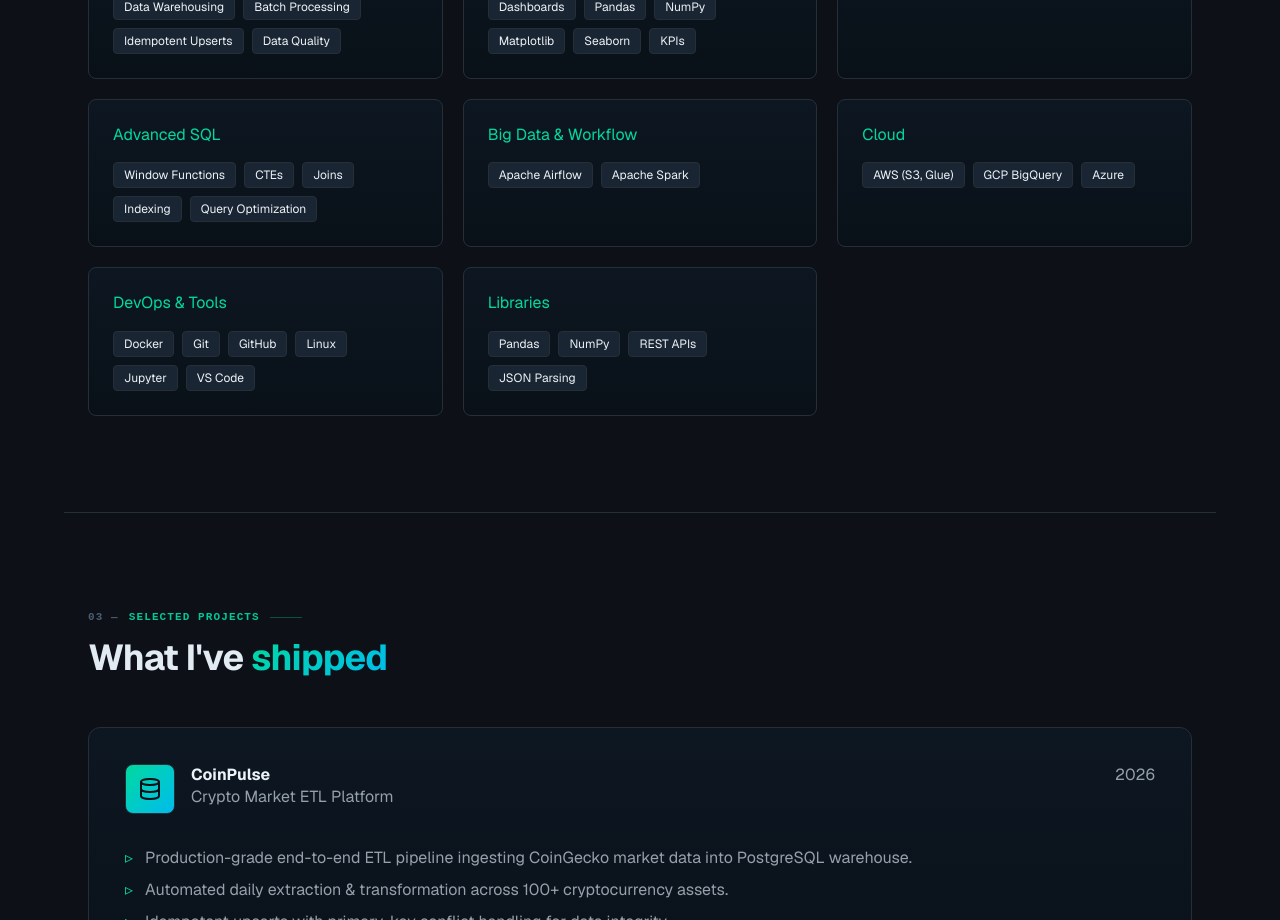
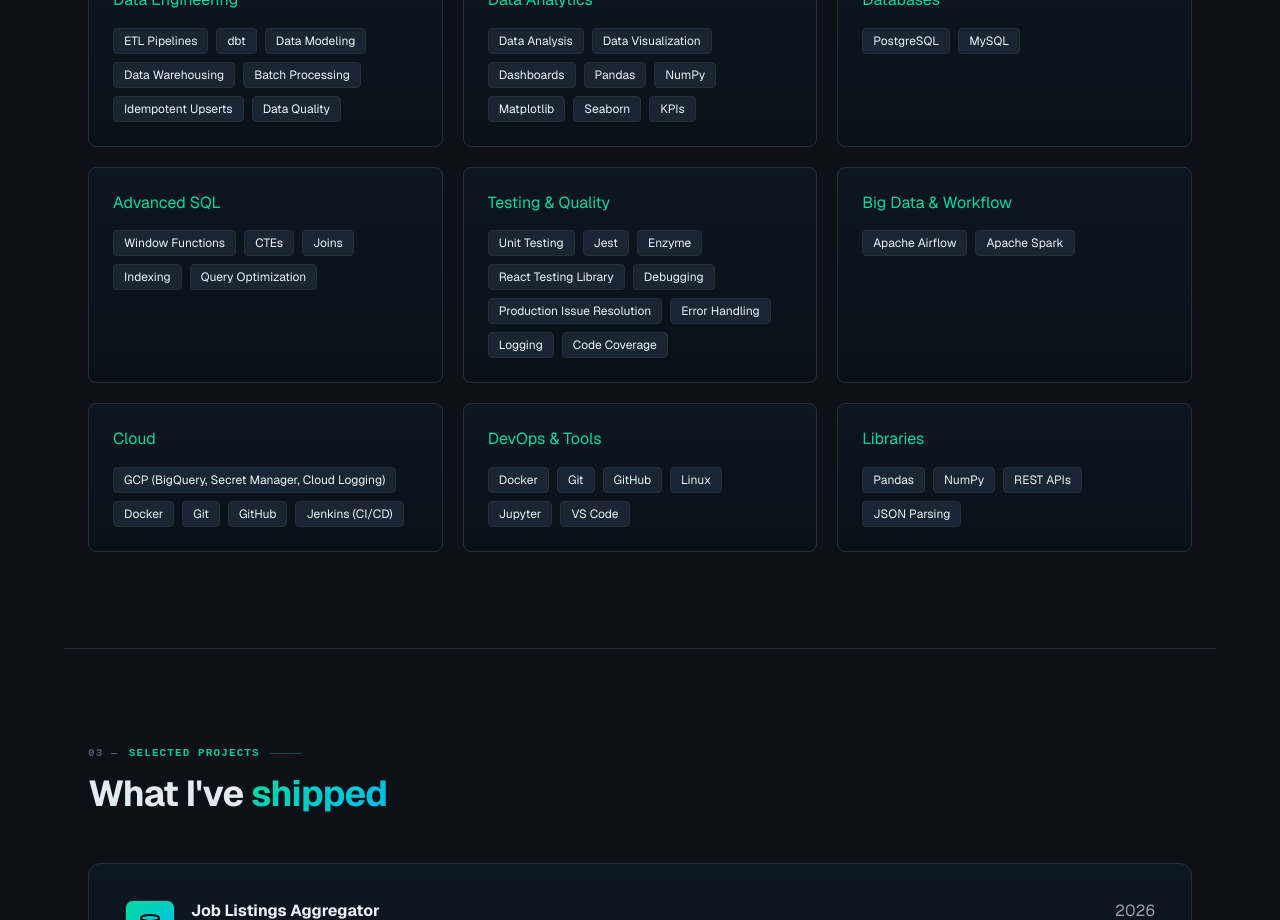
Before and after one commit to MeBiswas/myPortfolio, a Next.js app: page / in a window 1280 px wide. Shown: the part 1880-2800 px from the top of the page. Built offline with nearby package versions, Linux system fonts and the light colour scheme.

Commit message:
feat: update contact and footer sections to reflect current job roles; enhance experience and skills data with new projects and technologies

```diff
--- a/src/components/contact/Contact.tsx
+++ b/src/components/contact/Contact.tsx
@@ -29,8 +29,7 @@
       <div className={styles['contact-grid']}>
         <div className={styles['contact-form-wrapper']}>
           <p className={styles['contact-intro']}>
-            I&apos;m actively interviewing for junior data engineer roles. If you&apos;re hiring, or know someone who is, I&apos;d
-            love to hear from you.
+            I&apos;m actively interviewing for Python Developer, Full Stack Developer, Data Analyst, and Data Engineer roles. If you&apos;re hiring — or know someone who is — I&apos;d love to hear from you.
           </p>
 
           <form className={styles['contact-form']} onSubmit={handleSubmit}>
--- a/src/components/experience/ExperienceData.ts
+++ b/src/components/experience/ExperienceData.ts
@@ -8,10 +8,15 @@
         location: 'Remote, Noida, India',
         dates: 'Aug 2021 — Dec 2025',
         bullets: [
-        'Integrated REST APIs and processed structured application data used by internal enterprise systems.',
-        'Optimised backend data processing logic and SQL queries — improved response time by 20% across key workflows.',
-        'Collaborated in Agile sprints using Git-based version control; zero critical incidents across 2 years of production deployments.',
-        'Applied performance tuning and modular architecture to codebases serving thousands of enterprise users.',
+            'Worked as a Contractor on the Sapphire team, contributing to CASA, a customer support application used by call center agents to access customer profiles, billing information, service plans, offers, and account dashboards in real time.',
+            'Developed and enhanced features in a React.js and Node.js application, integrating secure backend services to retrieve and display offers data from downstream APIs; used Redux and Redux-Thunk to consume and manage backend API responses.',
+            'Collaborated with API teams to implement a layered API architecture, where frontend services consumed intermediary APIs that securely accessed and aggregated data from backend systems.',
+            'On the backend, consumed downstream APIs and performed data sanitization (Node.js/JavaScript) to return only relevant data to the frontend.',
+            'Wrote unit tests using React Testing Library and Jenkins for frontend, and Jest for backend; used Redis for caching and GCP Secret Manager for secure credential storage.',
+            'Monitored GCP Logs for errors and warnings; debugged and resolved production issues faced by customer care agents in real time during live customer calls.',
+            'Participated in the organization’s transition from monolithic architecture to microservices, decomposing application modules into independently deployable services to improve scalability and maintainability.',
+            'Later joined the API development team, designing and maintaining downstream APIs using Python, FastAPI, and PostgreSQL, supporting data integration, business workflows, and enterprise applications; optimized API performance, backend processing logic, and database queries, improving response times and system reliability.',
+            'Worked within Agile teams using Git-based version control, contributing to production releases and maintaining high service stability across customer-facing systems.',
         ],
         tech: ['Python', 'SQL', 'REST APIs', 'Git', 'Agile'],
         filled: true,
@@ -23,8 +28,9 @@
         location: 'Remote, Noida, India',
         dates: 'Dec 2020 — Dec 2025',
         bullets: [
-        'Built production-grade React.js and AngularJS applications for 5+ client projects, consuming backend APIs and optimising data-driven UI performance.',
-        'Consistently delivered features on schedule across distributed Agile teams in remote environments.',
+            'Maintained and shipped new features for TravelNet, a hybrid mobile application, and Alloodo, a game-rental client website (frontend maintenance and feature enhancement).',
+            'Developed production-grade React.js and AngularJS applications, consuming backend REST APIs and optimizing data-driven UI performance across 5+ client projects, including Pyro, Local Kings, and Huskarma.',
+            'Collaborated with distributed engineering teams in remote environments, consistently delivering features on schedule across Agile sprint cycles.',
         ],
         tech: ['React.js', 'AngularJS', 'APIs', 'Agile'],
         filled: false,
@@ -36,7 +42,8 @@
         location: 'Remote, Ludhiana, India',
         dates: 'Jun 2020 — Dec 2020',
         bullets: [
-        'Developed hybrid mobile applications using React Native, consuming RESTful APIs and integrating structured backend data into performant mobile UIs.',
+        'Member of both the design and development teams; delivered fully responsive, cross-browser-tested, pixel-perfect static website designs from mockups, and pixel-perfect mobile app screens from UI mockups in React Native.',
+        'Developed hybrid mobile applications using React Native, consuming RESTful APIs and integrating structured backend data into performant mobile UIs, including LocalCart and LineManagement (deployed to Google Play Store).',
         ],
         tech: ['React Native', 'REST APIs', 'Mobile'],
         filled: false,
@@ -48,8 +55,13 @@
         location: 'Ludhiana, India',
         dates: 'Aug 2018 — May 2020',
         bullets: [
-        'Promoted from Web Designer to Associate Frontend Developer within one year based on technical performance.',
-        'Contributed to frontend development across multiple client-facing web projects.',
+            'Promoted from Web Designer to Associate Frontend Developer within one year in recognition of strong technical performance, rapid skill development, and consistent project contributions.',
+            'Designed responsive website mockups, mobile application UI mockups, and branding assets (logos, banners, marketing graphics) using Adobe Photoshop and Adobe Illustrator.',
+            'Converted approved UI/UX designs into responsive, cross-browser compatible web interfaces using HTML5, CSS3, JavaScript/jQuery, and Bootstrap.',
+            'Collaborated with designers, developers, and project managers to deliver multiple client-facing websites from design through frontend implementation.',
+            'Contributed to frontend feature development, UI enhancements, bug fixes, and production-ready web pages across multiple projects.',
+            'Built and maintained reusable UI components while ensuring responsive design and a consistent user experience across desktop and mobile devices.',
+            'Selected Portfolio: UCatch, PortaPrep, Babzer, GPS Colombia (Design).',
         ],
         tech: ['HTML/CSS', 'JavaScript', 'UI Design'],
         filled: false,
--- a/src/components/footer/Footer.tsx
+++ b/src/components/footer/Footer.tsx
@@ -8,7 +8,7 @@
     <footer className={styles.footer}>
       <div className={styles['footer-wrap']}>
         <div className={styles['footer-left']}>
-          © 2026 <span className={styles['footer-left-strong']}>Abhipriyo Biswas</span> — Junior Data Engineer
+          © 2026 <span className={styles['footer-left-strong']}>Abhipriyo Biswas</span> — Python, Full Stack, Data Analyst & Data Engineer
         </div>
         <div className={styles['footer-socials']}>
           <a href="https://github.com/MeBiswas" target="_blank" rel="noopener noreferrer" className={styles.fsoc} title="GitHub">
--- a/src/components/hero/Hero.tsx
+++ b/src/components/hero/Hero.tsx
@@ -9,7 +9,7 @@
       <div className={styles['hero-noise']}></div>
       <div className={styles['hero-avail']}>
         <Hash size={10} color='oklch(70% .02 250' />
-        available for junior data engineer roles
+        open to python, full stack, data analyst & data engineer roles
       </div>
       <h1 className={styles['hero-title']}>
         Engineering reliable <span className={styles['hero-title-hl']}> software & data </span>
--- a/src/components/projects/ProjectData.ts
+++ b/src/components/projects/ProjectData.ts
@@ -4,6 +4,31 @@
 import { Workflow } from 'lucide-react';
 
 export const projects: Project[] = [
+  {
+    id: 'job-listings-aggregator',
+    title: 'Job Listings Aggregator',
+    subtitle: 'Python, Selenium, BeautifulSoup, FastAPI, SQLAlchemy, PostgreSQL, Pandas, Docker',
+    year: 2026,
+    icon: Database,
+    highlights: [
+      'Built an automated job-scraping pipeline aggregating listings from multiple sources into a searchable REST API and dashboard.',
+      'Implemented a resilient scraping architecture using Selenium for JS-rendered sites and requests/BeautifulSoup for static sites, with per-source error isolation so a single failed page/site never breaks the pipeline.',
+      'Built a FastAPI REST API with 6+ combinable filters (skill, location, remote status, experience, source, free-text search) and pagination.',
+      'Implemented hash-based deduplication with a DB-level unique constraint, preventing duplicate postings across repeated scrapes.',
+      'Automated hourly refresh via APScheduler/cron and email digests for newly discovered postings.',
+      'Containerized with Docker (Chromium + chromedriver bundled) for one-command deployment and wrote automated tests covering the API, filters, and deduplication logic.',
+    ],
+    technologies: [
+      'Python',
+      'Selenium',
+      'BeautifulSoup',
+      'FastAPI',
+      'SQLAlchemy',
+      'PostgreSQL',
+      'Pandas',
+      'Docker',
+    ],
+  },
   {
     id: 'coinpulse',
     title: 'CoinPulse',
@@ -61,4 +86,45 @@
       'Feature Engineering',
     ],
   },
+  {
+    id: 'movie-analytics-dashboard',
+    title: 'Interactive Movie Analytics Dashboard',
+    subtitle: 'Python, Pandas, NumPy, Plotly, Dash',
+    year: 2025,
+    icon: CodeXml,
+    highlights: [
+      'Built an interactive dashboard to analyze movie revenue, ratings, trends, and performance metrics.',
+      'Created dynamic visualizations including KPIs, bar charts, trend analysis, and distribution plots.',
+      'Performed full data preprocessing including cleaning, deduplication, and metric creation.',
+      'Implemented user-driven filters and deployed the dashboard using a production-ready structure.',
+    ],
+    technologies: [
+      'Python',
+      'Pandas',
+      'NumPy',
+      'Plotly',
+      'Dash',
+    ],
+  },
+  {
+    id: 'breast-cancer-detection',
+    title: 'Breast Cancer Detection — MSc Dissertation',
+    subtitle: 'Python, CNN, TensorFlow, PyTorch, Medical Imaging, Statistical Analysis',
+    year: 2026,
+    icon: CodeXml,
+    highlights: [
+      'Developed a deep learning classification model for breast cancer detection using histopathological image data as part of MSc dissertation research.',
+      'Applied Convolutional Neural Networks (CNNs) with transfer learning to classify malignant vs. benign tissue samples, achieving strong diagnostic performance metrics.',
+      'Conducted statistical analysis of model outputs including ROC-AUC, precision/recall, and confusion matrix evaluation to ensure clinical-grade reliability.',
+      'Addressed class imbalance through data augmentation and resampling strategies, improving minority-class recall.',
+      'Produced detailed research documentation covering methodology, experimental design, results analysis, and conclusions — demonstrating end-to-end project ownership.',
+    ],
+    technologies: [
+      'Python',
+      'TensorFlow',
+      'PyTorch',
+      'CNNs',
+      'Medical Imaging',
+    ],
+  },
 ];
--- a/src/data/skills.ts
+++ b/src/data/skills.ts
@@ -10,11 +10,11 @@
   },
   {
     title: 'Frontend',
-    skills: ['React.js', 'Next.js', 'Angular.js', 'React Native', 'HTML5', 'CSS3', 'Tailwind'],
+    skills: ['React.js', 'Next.js', 'Angular.js', 'React Native', 'Redux', 'Redux-Thunk', 'Zustand', 'HTML5', 'CSS3', 'Tailwind', 'Bootstrap', 'jQuery', 'Responsive Design', 'Component-Based Architecture'],
   },
   {
     title: 'Backend & APIs',
-    skills: ['Node.js', 'Express.js', 'FAST API', 'REST APIs', 'GraphQL', 'JSON', 'Postman', 'JWT', 'OAuth2', 'Integrations'],
+    skills: ['Node.js', 'Express.js', 'FAST API', 'REST APIs', 'GraphQL', 'JSON', 'Postman', 'JWT', 'OAuth2', 'Integrations', 'Layered API Architecture', 'Redis (Caching)'],
   },
   {
     title: 'Data Engineering',
@@ -33,12 +33,16 @@
     skills: ['Window Functions', 'CTEs', 'Joins', 'Indexing', 'Query Optimization'],
   },
   {
+    title: 'Testing & Quality',
+    skills: ['Unit Testing', 'Jest', 'Enzyme', 'React Testing Library', 'Debugging', 'Production Issue Resolution', 'Error Handling', 'Logging', 'Code Coverage'],
+  },
+  {
     title: 'Big Data & Workflow',
     skills: ['Apache Airflow', 'Apache Spark'],
   },
   {
     title: 'Cloud',
-    skills: ['AWS (S3, Glue)', 'GCP BigQuery', 'Azure'],
+    skills: ['GCP (BigQuery, Secret Manager, Cloud Logging)', 'Docker', 'Git', 'GitHub', 'Jenkins (CI/CD)'],
   },
   {
     title: 'DevOps & Tools',
```
Also changed, not shown: 1 other file (tests, documents, lock files or other folders).
